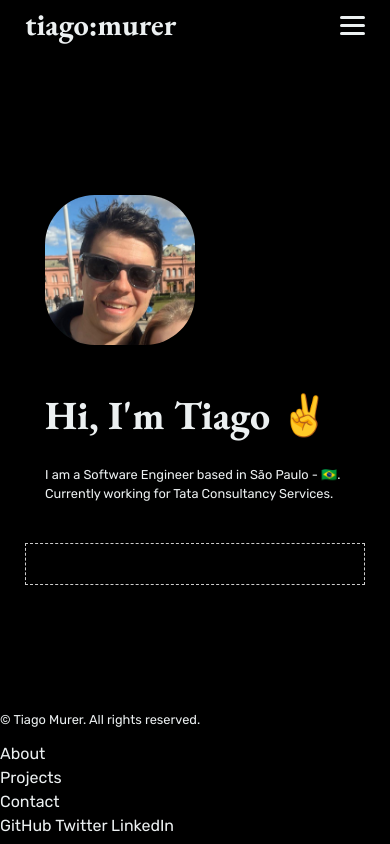
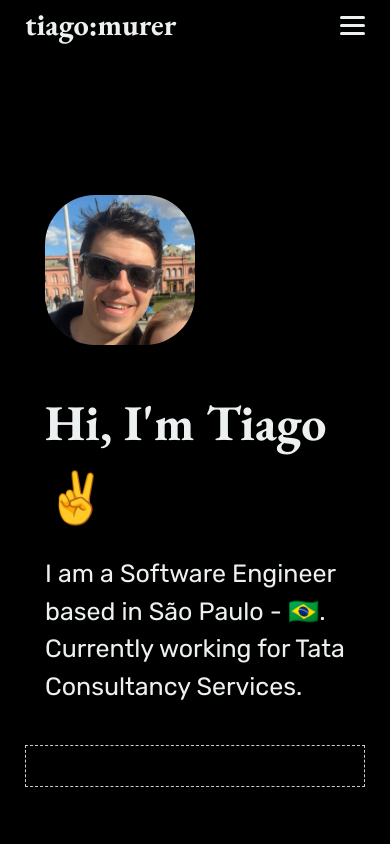
Before and after one commit to tsmurer/tsmurer.github.io, an Eleventy site: page src/pages/index.njk in a window 390 px wide. Shown: the top 844 px of the page. Built offline with nearby package versions, Linux system fonts and the light colour scheme; Eleventy itself is replaced by a stand-in of ours; files that its build step writes are made by us from their sources; files whose address does not match are found by name; what eleventy-sass would draw is missing.

Commit message:
responsiveness to text in home

```diff
--- a/src/styles/components/_personal-card.scss
+++ b/src/styles/components/_personal-card.scss
@@ -21,4 +21,17 @@
             margin: 0;
         }
     }
+
 }
+
+@media only screen and (max-width: 768px) {
+    .personal-card {
+        p {
+            font-size: 25px;
+        }
+
+        h1 {
+            font-size: 50px;
+        }
+    }
+}
```
